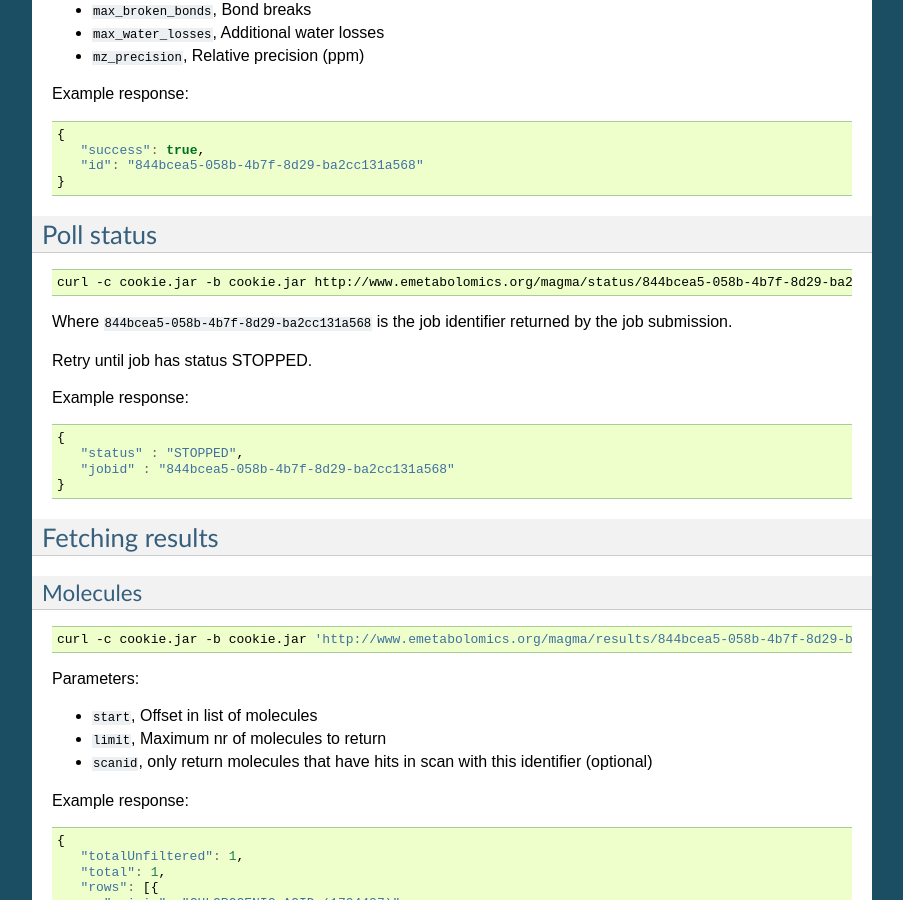
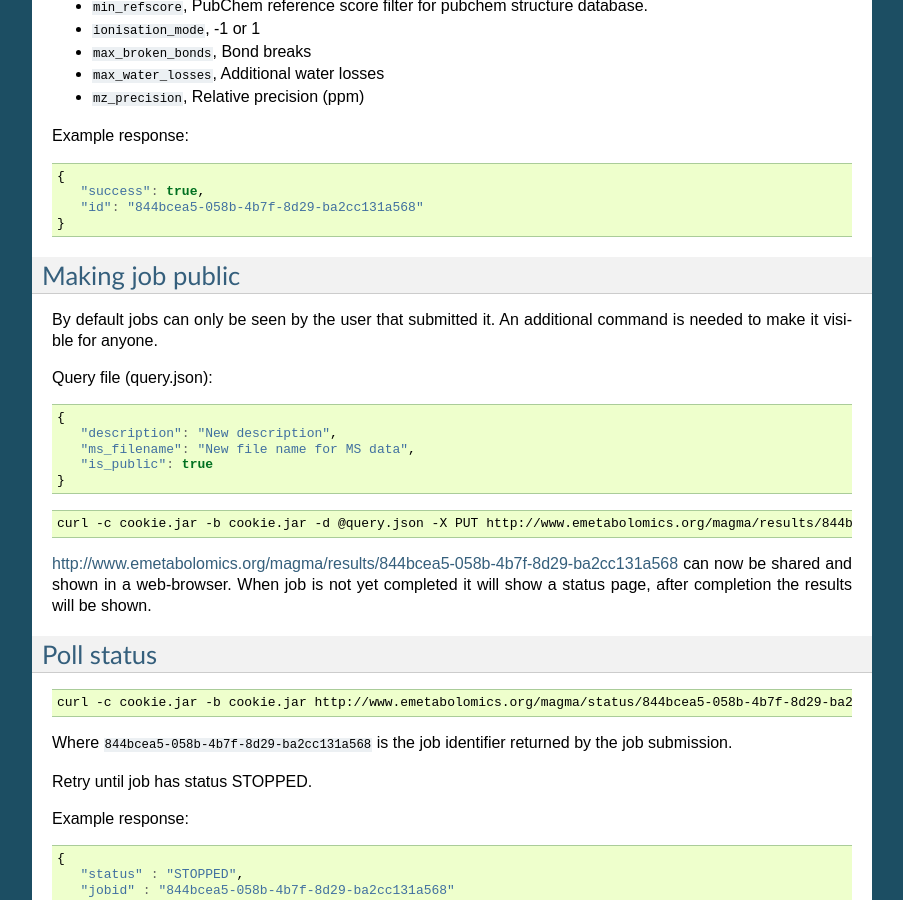
Before and after one commit to NLeSC/MAGMa, a Sphinx documentation site: the page built from web/docs/ws_consumer.rst, in a window 1280 px wide and 900 px high, scrolled down 1044 px. Shown: the whole window, without its empty margins (198-1101 px from the left). Built offline with Sphinx 7.4.7, drawn with Linux system fonts in a browser that asks for light colours; some of the changed text lies outside the part shown.

Commit message:
Add step to make job public.
Add command to list molecules ranked by candidate score for a scan.

```diff
--- a/web/docs/ws_consumer.rst
+++ b/web/docs/ws_consumer.rst
@@ -53,6 +53,29 @@
       "success": true,
       "id": "844bcea5-058b-4b7f-8d29-ba2cc131a568"
    }
+
+Making job public
+=================
+
+By default jobs can only be seen by the user that submitted it.
+An additional command is needed to make it visible for anyone.
+
+Query file (query.json):
+
+.. code-block:: javascript
+
+   {
+      "description": "New description",
+      "ms_filename": "New file name for MS data",
+      "is_public": true
+   }
+
+.. code-block:: bash
+
+   curl -c cookie.jar -b cookie.jar -d @query.json -X PUT http://www.emetabolomics.org/magma/results/844bcea5-058b-4b7f-8d29-ba2cc131a568
+
+http://www.emetabolomics.org/magma/results/844bcea5-058b-4b7f-8d29-ba2cc131a568 can now be shared and shown in a web-browser.
+When job is not yet completed it will show a status page, after completion the results will be shown.
 
 Poll status
 ===========
@@ -121,6 +144,21 @@
 
 - ``metid`` is the molecule identifier.
 - ``origin`` is the name of the molecule.
+
+Molecules for one scan
+----------------------
+
+To fetch a ranked list of molecules which are annotated for a certain scan.
+
+.. code-block:: bash
+
+   curl -c cookie.jar -b cookie.jar 'http://www.emetabolomics.org/magma/results/844bcea5-058b-4b7f-8d29-ba2cc131a568/metabolites.json?start=0;limit=10;scanid=1;sort=%5B%7B%22property%22%3A%22score%22%2C%22direction%22%3A%22ASC%22%7D%5D'
+
+``%5B%7B%22property%22%3A%22score%22%2C%22direction%22%3A%22ASC%22%7D%5D``
+is the URL encoded (see http://www.faqs.org/rfcs/rfc3986) version of
+``[{"property":"score","direction":"ASC"}]`` and orders the molecules with the highest Candidate score first.
+
+Same response as above, but with additional ``score`` and ``deltappm`` fields.
 
 Fragments
 ---------
```
